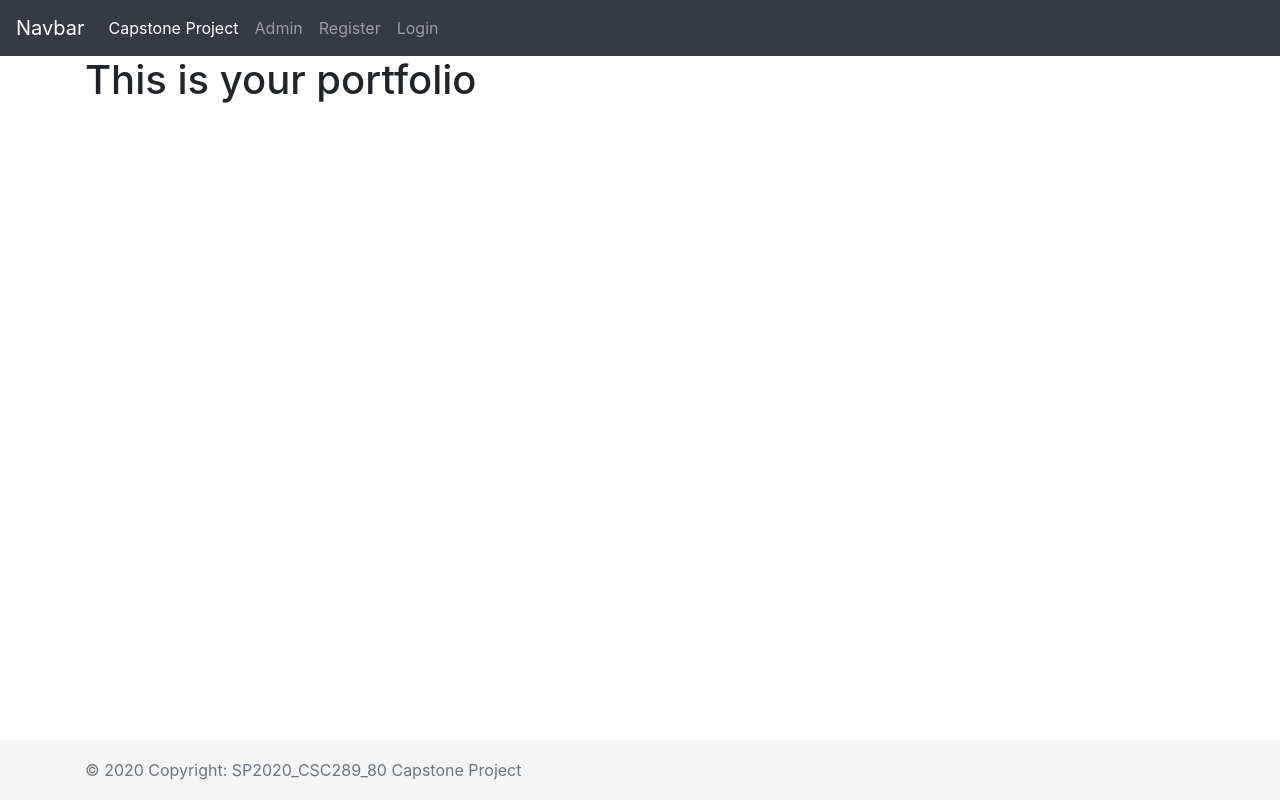
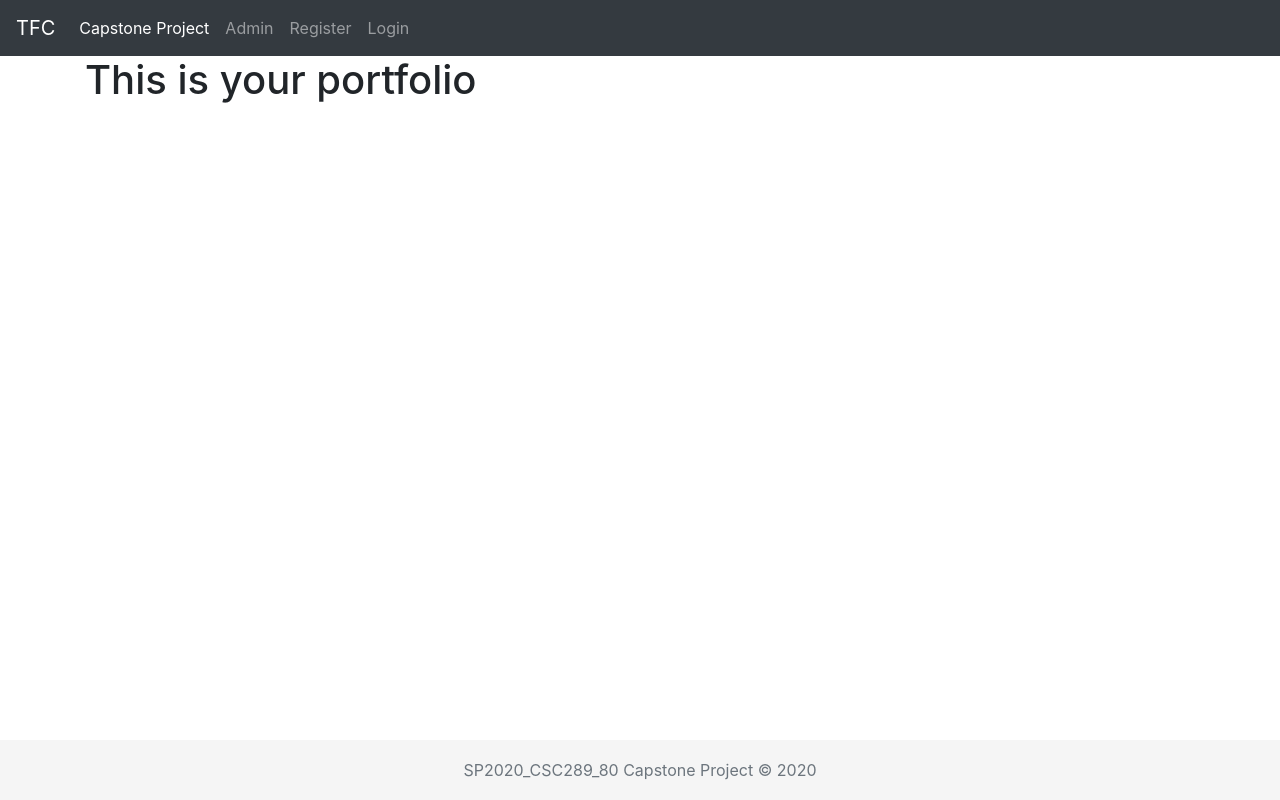
Before and after one commit to the-final-countdown/capstone-project, a Flask app: page / in a window 1280 px wide. Run offline with Flask 2, Linux system fonts and the light colour scheme; some libraries are stand-ins or nearby versions.

Commit message:
fixed footer alignment

```diff
--- a/static/style.css
+++ b/static/style.css
@@ -8,14 +8,20 @@ html {
   position: relative;
   min-height: 100%;
 }
+
 body {
-    margin-bottom: 60px; /* Margin bottom by footer height */
+  margin-bottom: 60px;
+  /* Margin bottom by footer height */
 }
+
 .footer {
   position: absolute;
   bottom: 0;
   width: 100%;
-    height: 60px; /* Set the fixed height of the footer here */
-    line-height: 60px; /* Vertically center the text there */
+  height: 60px;
+  /* Set the fixed height of the footer here */
+  line-height: 60px;
+  /* Vertically center the text there */
   background-color: #f5f5f5;
+  text-align: center;
 }
--- a/templates/components/footer.html
+++ b/templates/components/footer.html
@@ -1,5 +1,5 @@
 <footer class="footer">
     <div class="container">
-        <span class="text-muted">© 2020 Copyright: SP2020_CSC289_80 Capstone Project</span>
+        <span class="text-muted">SP2020_CSC289_80 Capstone Project &copy; 2020</span>
     </div>
 </footer>
--- a/templates/components/header.html
+++ b/templates/components/header.html
@@ -1,6 +1,6 @@
 <header>
     <nav class="navbar navbar-expand-md navbar-dark bg-dark">
-        <a class="navbar-brand" href="#">Navbar</a>
+        <a class="navbar-brand" href="#">TFC</a>
         <button class="navbar-toggler" type="button" data-toggle="collapse" data-target="#navbarNavAltMarkup"
             aria-controls="navbarNavAltMarkup" aria-expanded="false" aria-label="Toggle navigation"> <span
                 class="navbar-toggler-icon"></span></button>
@@ -15,7 +15,6 @@
                 <a class="nav-item nav-link" href="{{ url_for('auth.register') }}">Register</a>
                 <a class="nav-item nav-link" href="{{ url_for('auth.login') }}">Login</a>
                 {% endif %}
-
             </div>
         </div>
     </nav>
```
Lines whose indentation alone changed are shown as unchanged.
